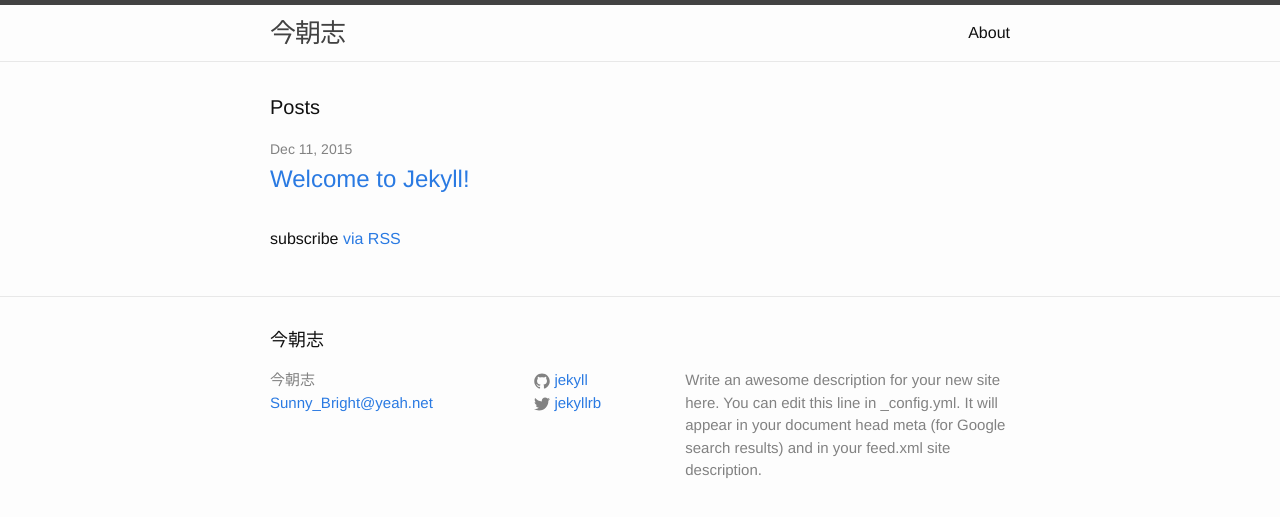
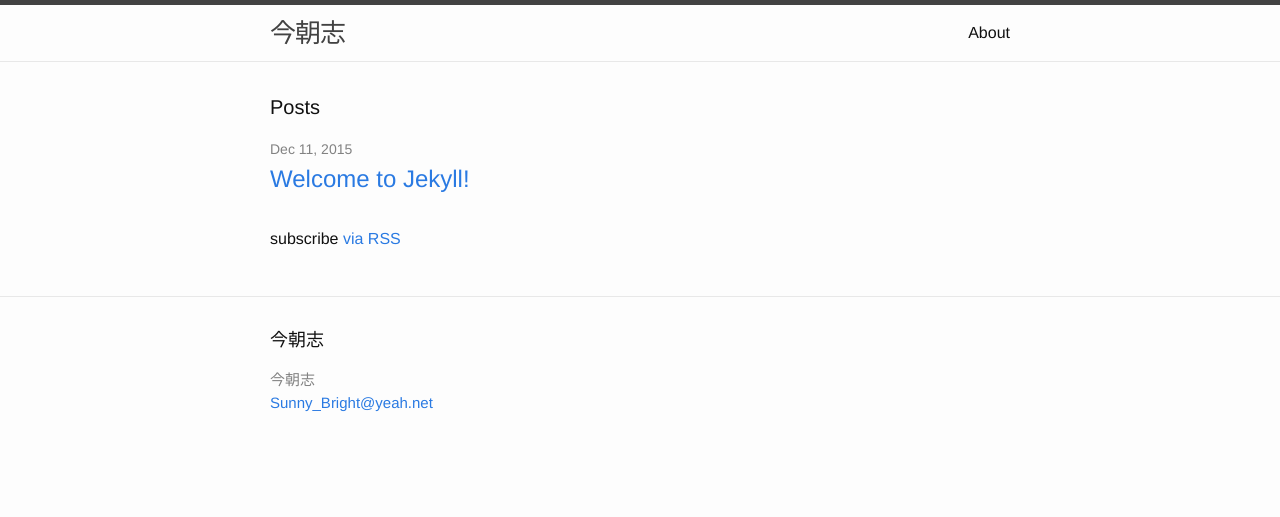
Before and after one commit to BrightLighting/brightlighting.github.com, a Jekyll site: the page built from index.html, in a window 1280 px wide. Shown: the top 517 px of the page. Built offline with Jekyll 4.4.1, drawn with Linux system fonts in a browser that asks for light colours; part of the change alters nothing that is shown.

Commit message:
change chinese

```diff
--- a/_config.yml
+++ b/_config.yml
@@ -8,14 +8,17 @@
 # Site settings Bright's Blog
 title: 今朝志
 email: Sunny_Bright@yeah.net
-description: > # this means to ignore newlines until "baseurl:"
-  Write an awesome description for your new site here. You can edit this
-  line in _config.yml. It will appear in your document head meta (for
-  Google search results) and in your feed.xml site description.
-baseurl: "" # the subpath of your site, e.g. /blog
-url: "http://yourdomain.com" # the base hostname & protocol for your site
-twitter_username: jekyllrb
-github_username:  jekyll
+description: >
+# this means to ignore newlines until "baseurl:"
+# Write an awesome description for your new site here. You can edit this
+# line in _config.yml. It will appear in your document head meta (for
+# Google search results) and in your feed.xml site description.
+baseurl: ""
+# the subpath of your site, e.g. /blog
+url: "http://yourdomain.com"
+# the base hostname & protocol for your site
+# twitter_username: jekyllrb
+# github_username:  jekyll
 
 # Build settings
 markdown: kramdown
```
